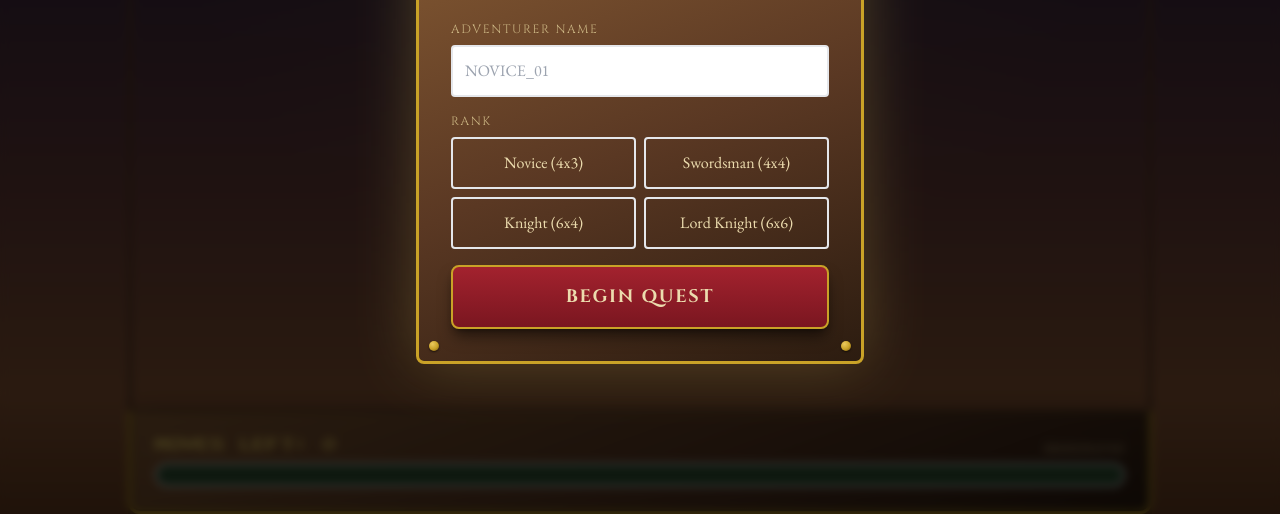
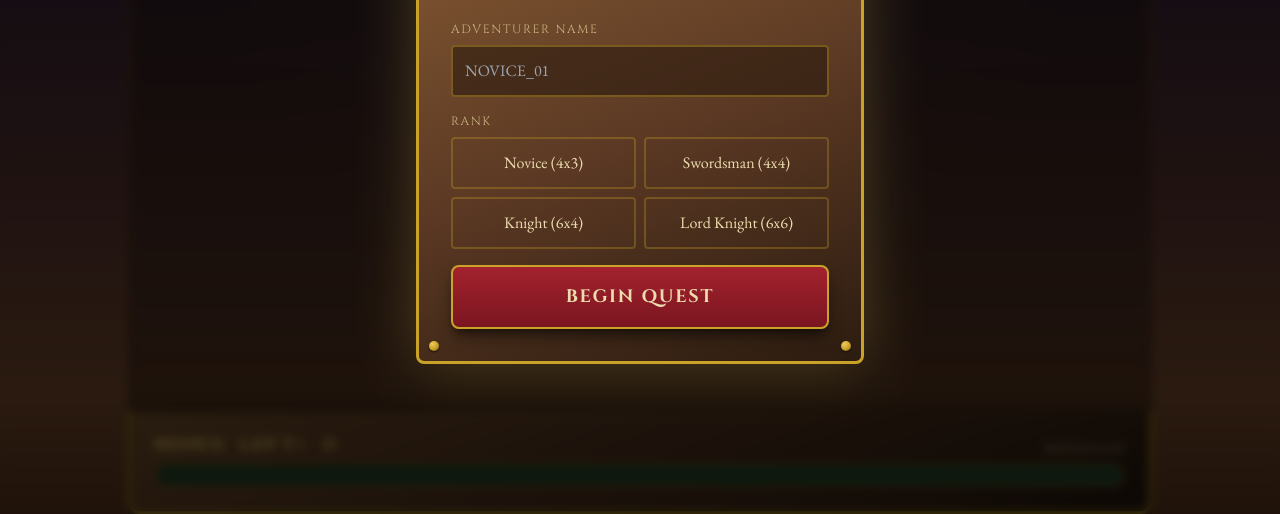
Before and after one commit to ewertonce/ragna-memories, a plain HTML site: page index.html in a window 1280 px wide. Shown: the part 286-800 px from the top of the page. Drawn offline with nearby package versions, Linux system fonts and the light colour scheme.

Commit message:
Fix nickname input validation and low-contrast Tailwind bugs
Cap adventurer name at 20 characters (maxlength attribute plus a
defensive trim/slice in startGame). Also fix several Tailwind
arbitrary-value classes combining a CSS var() with an opacity
modifier (e.g. bg-[var(--wood-dark)]/60), which the CDN build
silently drops, leaving elements with no background/border color at
all (white input, gray button borders, transparent game grid).
Replaced with literal rgba() values, and added a :-webkit-autofill
override so browser-remembered names don't get the same treatment.

Co-Authored-By: Claude Sonnet 5 <noreply@anthropic.com>

```diff
--- a/game.js
+++ b/game.js
@@ -49,7 +49,7 @@ function startTimer() {
 }
 
 function startGame() {
-    const name = document.getElementById('nickname').value || 'ADVENTURER';
+    const name = document.getElementById('nickname').value.trim().slice(0, 20) || 'ADVENTURER';
     if (!currentDiff) return alert('Choose your path first, adventurer!');
 
     document.getElementById('setup-modal').classList.add('hidden');
--- a/index.html
+++ b/index.html
@@ -22,16 +22,16 @@
             <div class="space-y-4">
                 <div>
                     <label class="label-caps block text-xs mb-2 text-[var(--parchment-dim)] uppercase">Adventurer Name</label>
-                    <input id="nickname" type="text" placeholder="NOVICE_01" class="w-full bg-[var(--wood-dark)]/60 border-2 border-[var(--gold)]/40 p-3 rounded text-[var(--parchment)] placeholder:text-[var(--parchment-dim)]/50 focus:border-[var(--gold-bright)] outline-none">
+                    <input id="nickname" type="text" placeholder="NOVICE_01" maxlength="20" class="w-full bg-[rgba(44,28,16,0.6)] border-2 border-[rgba(201,162,39,0.4)] p-3 rounded text-[var(--parchment)] placeholder:text-[var(--parchment-dim)]/50 focus:border-[var(--gold-bright)] outline-none">
                 </div>
 
                 <div>
                     <label class="label-caps block text-xs mb-2 text-[var(--parchment-dim)] uppercase">Rank</label>
                     <div class="grid grid-cols-2 gap-2">
-                        <button onclick="setDiff('Novice', 12, 30)" class="diff-btn p-3 rounded border-2 border-[var(--gold)]/30 text-[var(--parchment)] hover:bg-emerald-800/30 hover:border-emerald-400 transition">Novice (4x3)</button>
-                        <button onclick="setDiff('Swordsman', 16, 35)" class="diff-btn p-3 rounded border-2 border-[var(--gold)]/30 text-[var(--parchment)] hover:bg-sky-800/30 hover:border-sky-400 transition">Swordsman (4x4)</button>
-                        <button onclick="setDiff('Knight', 24, 45)" class="diff-btn p-3 rounded border-2 border-[var(--gold)]/30 text-[var(--parchment)] hover:bg-red-900/30 hover:border-[var(--burgundy-bright)] transition">Knight (6x4)</button>
-                        <button onclick="setDiff('Lord Knight', 36, 60)" class="diff-btn p-3 rounded border-2 border-[var(--gold)]/30 text-[var(--parchment)] hover:bg-purple-900/30 hover:border-purple-400 transition">Lord Knight (6x6)</button>
+                        <button onclick="setDiff('Novice', 12, 30)" class="diff-btn p-3 rounded border-2 border-[rgba(201,162,39,0.3)] text-[var(--parchment)] hover:bg-emerald-800/30 hover:border-emerald-400 transition">Novice (4x3)</button>
+                        <button onclick="setDiff('Swordsman', 16, 35)" class="diff-btn p-3 rounded border-2 border-[rgba(201,162,39,0.3)] text-[var(--parchment)] hover:bg-sky-800/30 hover:border-sky-400 transition">Swordsman (4x4)</button>
+                        <button onclick="setDiff('Knight', 24, 45)" class="diff-btn p-3 rounded border-2 border-[rgba(201,162,39,0.3)] text-[var(--parchment)] hover:bg-red-900/30 hover:border-[var(--burgundy-bright)] transition">Knight (6x4)</button>
+                        <button onclick="setDiff('Lord Knight', 36, 60)" class="diff-btn p-3 rounded border-2 border-[rgba(201,162,39,0.3)] text-[var(--parchment)] hover:bg-purple-900/30 hover:border-purple-400 transition">Lord Knight (6x6)</button>
                     </div>
                 </div>
 
@@ -62,7 +62,7 @@
 			</div>
 		</div>
 
-        <div id="game-grid" class="flex-grow bg-[var(--wood-dark)]/40 p-6 grid gap-4 items-center justify-center overflow-auto border-x-4 border-[var(--wood-mid)]">
+        <div id="game-grid" class="flex-grow bg-[rgba(44,28,16,0.4)] p-6 grid gap-4 items-center justify-center overflow-auto border-x-4 border-[var(--wood-mid)]">
             </div>
 
         <div class="wood-panel !border-t-0 rounded-b-xl p-6">
@@ -70,7 +70,7 @@
                 <span class="stat-digits text-sm text-[var(--gold-bright)]">MOVES LEFT: <span id="ui-moves">0</span></span>
                 <button onclick="location.reload()" class="label-caps text-[10px] text-[var(--parchment-dim)] hover:text-[var(--gold-bright)] uppercase tracking-tighter underline">Abandon Quest</button>
             </div>
-            <div class="w-full bg-[var(--wood-dark)] h-6 rounded-full overflow-hidden border-2 border-[var(--gold)]/50">
+            <div class="w-full bg-[var(--wood-dark)] h-6 rounded-full overflow-hidden border-2 border-[rgba(201,162,39,0.5)]">
                 <div id="stamina-bar" class="h-full bg-[var(--emerald)] transition-all duration-500" style="width: 100%"></div>
             </div>
         </div>
--- a/style.css
+++ b/style.css
@@ -158,6 +158,19 @@ body {
 }
 .stat-digits { font-family: 'Press Start 2P', cursive; }
 
+/* Browser autofill forces its own light background on remembered inputs,
+   which otherwise leaves the light parchment text unreadable. */
+#nickname:-webkit-autofill,
+#nickname:-webkit-autofill:hover,
+#nickname:-webkit-autofill:focus,
+#nickname:-webkit-autofill:active {
+    -webkit-text-fill-color: var(--parchment);
+    -webkit-box-shadow: 0 0 0 1000px var(--wood-dark) inset;
+    box-shadow: 0 0 0 1000px var(--wood-dark) inset;
+    caret-color: var(--parchment);
+    transition: background-color 9999s ease-in-out 0s;
+}
+
 #game-ui {
     height: 100vh;
     display: flex;
```
